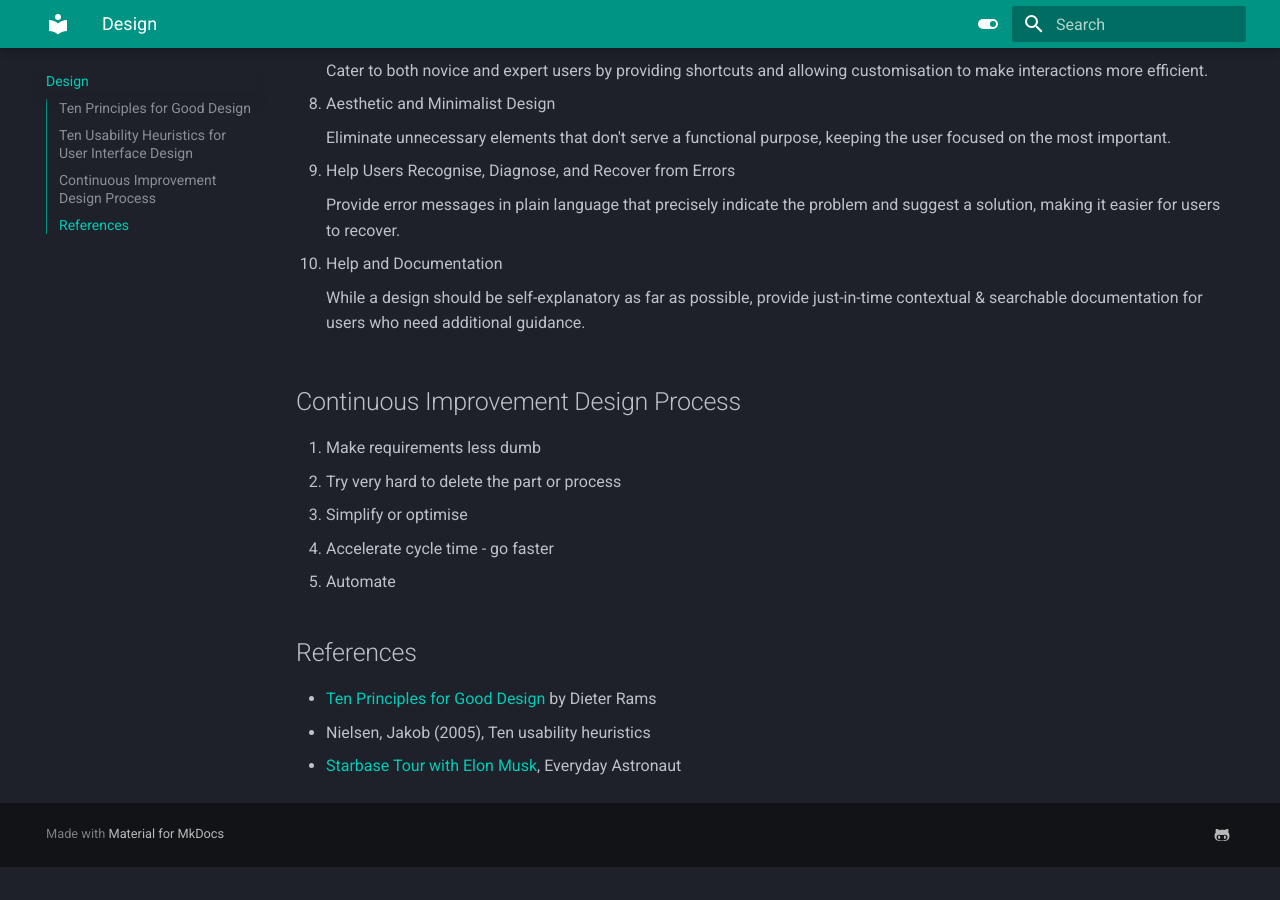
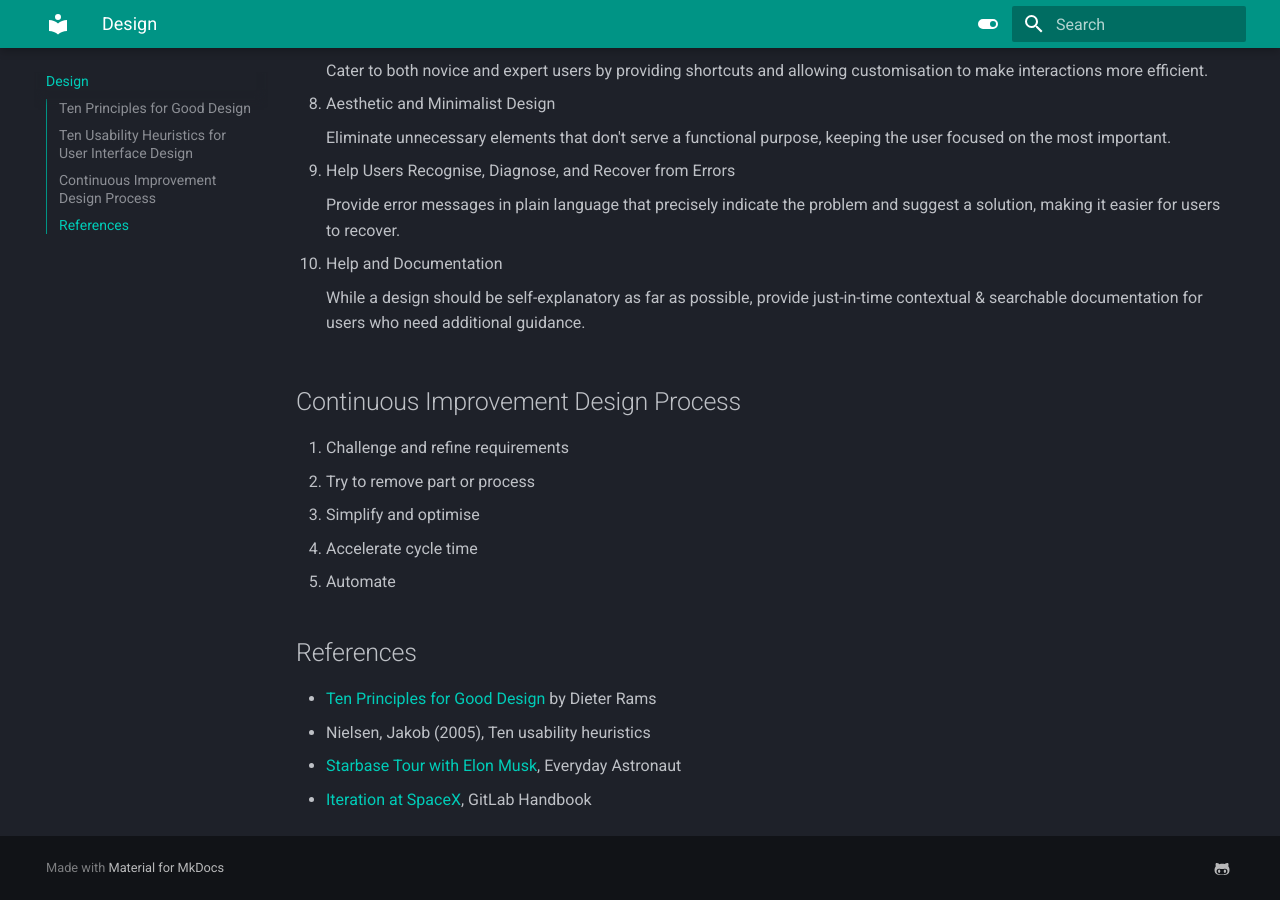
Before and after one commit to kieran-ryan/leabhar-cliste, an MkDocs documentation site: the page built from docs/design.md, in a window 1280 px wide and 900 px high, scrolled down 1203 px. Built offline with MkDocs 1.6.1 and Material for MkDocs 9.7.7, drawn with Linux system fonts in a browser that asks for light colours; before the commit the page ends 2070 px from its top, so only the background shows below that.

Commit message:
Align continous improvement process to GitLab

```diff
--- a/docs/design.md
+++ b/docs/design.md
@@ -59,10 +59,10 @@ Good design...
 
 ## Continuous Improvement Design Process
 
-1. Make requirements less dumb
-2. Try very hard to delete the part or process
-3. Simplify or optimise
-4. Accelerate cycle time - go faster
+1. Challenge and refine requirements
+2. Try to remove part or process
+3. Simplify and optimise
+4. Accelerate cycle time
 5. Automate
 
 ## References
@@ -70,3 +70,4 @@ Good design...
 - [Ten Principles for Good Design](https://designmuseum.org/discover-design/all-stories/what-is-good-design-a-quick-look-at-dieter-rams-ten-principles) by Dieter Rams
 - Nielsen, Jakob (2005), Ten usability heuristics
 - [Starbase Tour with Elon Musk](https://www.youtube.com/watch?v=t705r8ICkRw&t=0s), Everyday Astronaut
+- [Iteration at SpaceX](https://handbook.gitlab.com/handbook/values/iteration-examples/spacex/), GitLab Handbook
```
